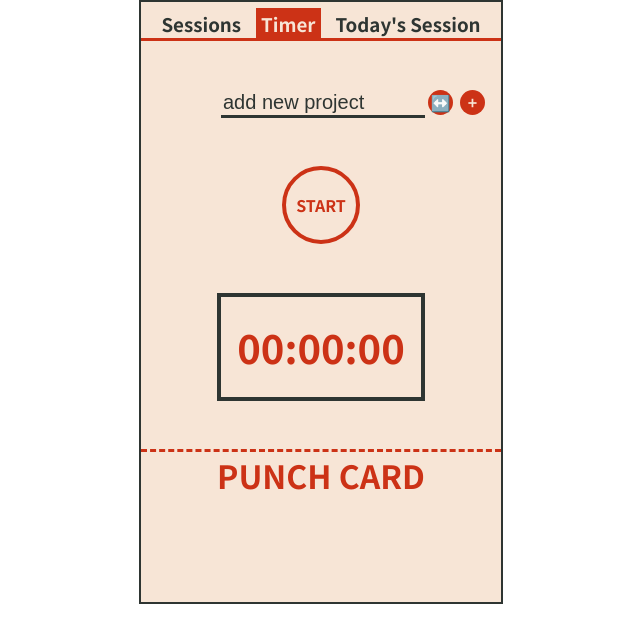
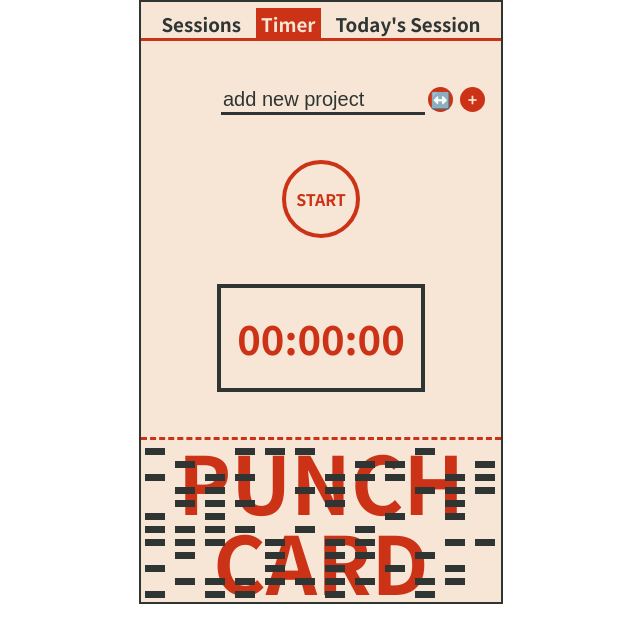
Before and after one commit to ZenVega/punchcard-app, a React (Create React App) app: page / in a window 1280 px wide. Shown: the top 642 px of the page, without its empty margins (319-959 px from the left). Built offline with nearby package versions, Linux system fonts and the light colour scheme.

Commit message:
punch area started

```diff
--- a/src/App.css
+++ b/src/App.css
@@ -34,12 +34,12 @@
 }
 
 .main-area{
-  height:68%;
+  height:66%;
   background-color: var(--main-bg-color);
 }
 
 .punch-area{
-  height:25%;
+  height:27%;
   background-color: var(--main-bg-color);
   color: var(--text-color-light);
 }
--- /dev/null
+++ b/src/components/puncharea-components/DailyPunch.js
@@ -0,0 +1,26 @@
+import React from 'react';
+import './PunchArea.css'
+import PunchedHole from './PunchedHole';
+
+const DailyPunch = (props) => {
+  let dailyOrder = [];
+  for(let i=0; i < 144 ; i++){
+    let digit = Math.round(Math.random()*1)
+    dailyOrder.push(digit)
+  };
+  console.log(dailyOrder)
+
+  return(
+    <div className="daily-punch">
+      {dailyOrder.map(digit => {
+        if(digit === 1){
+          return <PunchedHole status="punched-hole-active"/>
+        } else {
+          return <PunchedHole status="punched-hole"/>
+        }
+      })}
+    </div>
+  )
+}
+
+export default DailyPunch;
--- a/src/components/puncharea-components/PunchArea.css
+++ b/src/components/puncharea-components/PunchArea.css
@@ -3,4 +3,30 @@
 }
 .punch-area h1{
   color: var(--extra-color);
+  font-size: 80px;
+  line-height: 1;
 }
+
+.daily-punch{
+  position:absolute;
+  top:445px;
+  height:156px;
+  width:var(--app-width);
+  display: flex;
+  flex-direction: column;
+  flex-wrap: wrap;
+}
+
+.punched-hole-active{
+  width:20px;
+  height:7px;
+  margin:3px 4px;
+  background-color: var(--text-color);
+}
+
+.punched-hole{
+  width:20px;
+  height:7px;
+  margin:3px 4px;
+
+}
--- a/src/components/puncharea-components/PunchArea.js
+++ b/src/components/puncharea-components/PunchArea.js
@@ -1,10 +1,12 @@
 import React from 'react';
 import './PunchArea.css'
+import DailyPunch from './DailyPunch'
 
 const PunchArea = (props) => {
   return(
     <div className="punch-area">
       <h1>PUNCH CARD</h1>
+      <DailyPunch/>
     </div>
   )
 }
--- /dev/null
+++ b/src/components/puncharea-components/PunchedHole.js
@@ -0,0 +1,12 @@
+import React from 'react';
+import './PunchArea.css'
+
+const PunchedHole = (props) => {
+  return(
+    <div className={props.status}>
+
+    </div>
+  )
+}
+
+export default PunchedHole;
```
